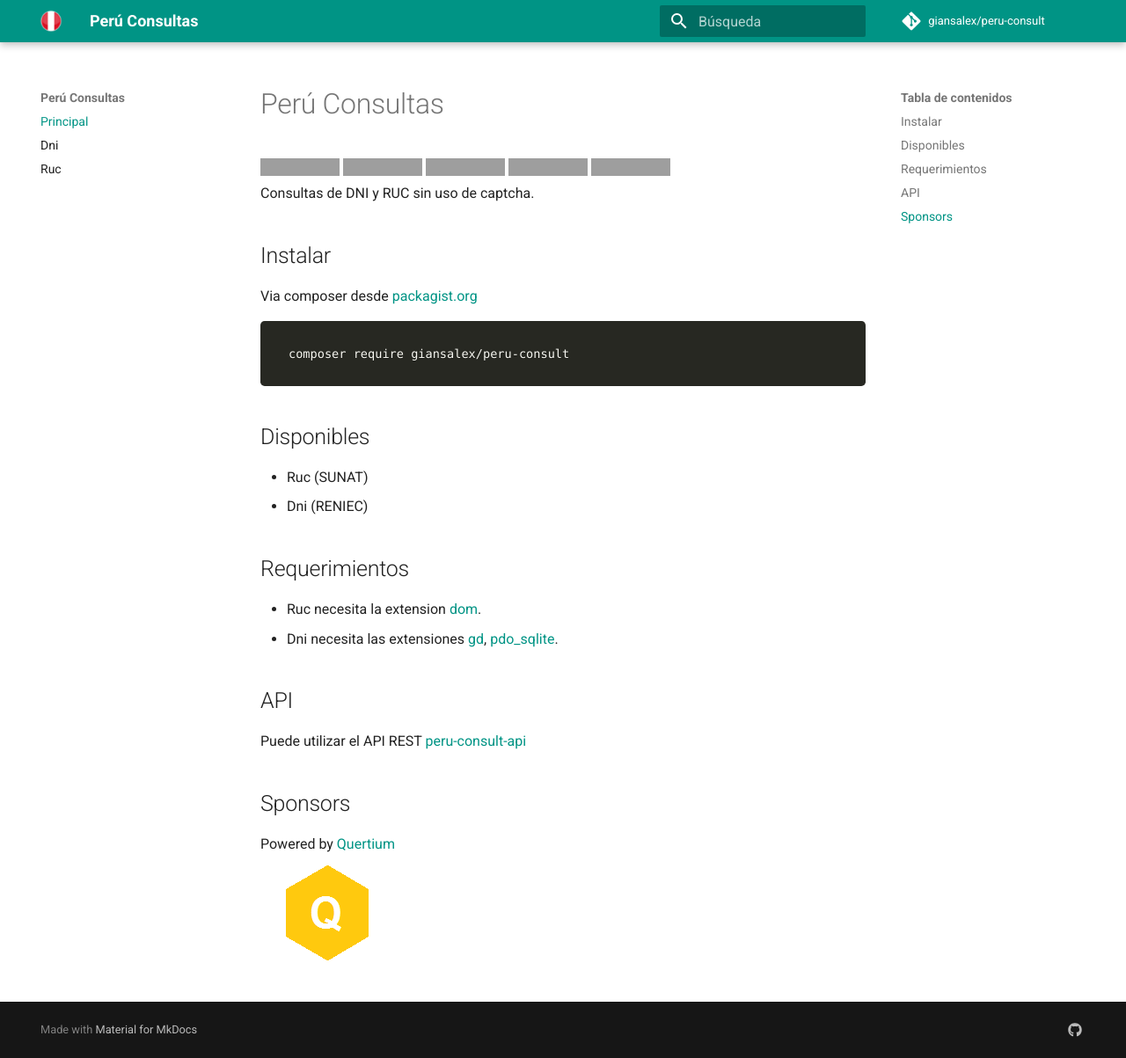
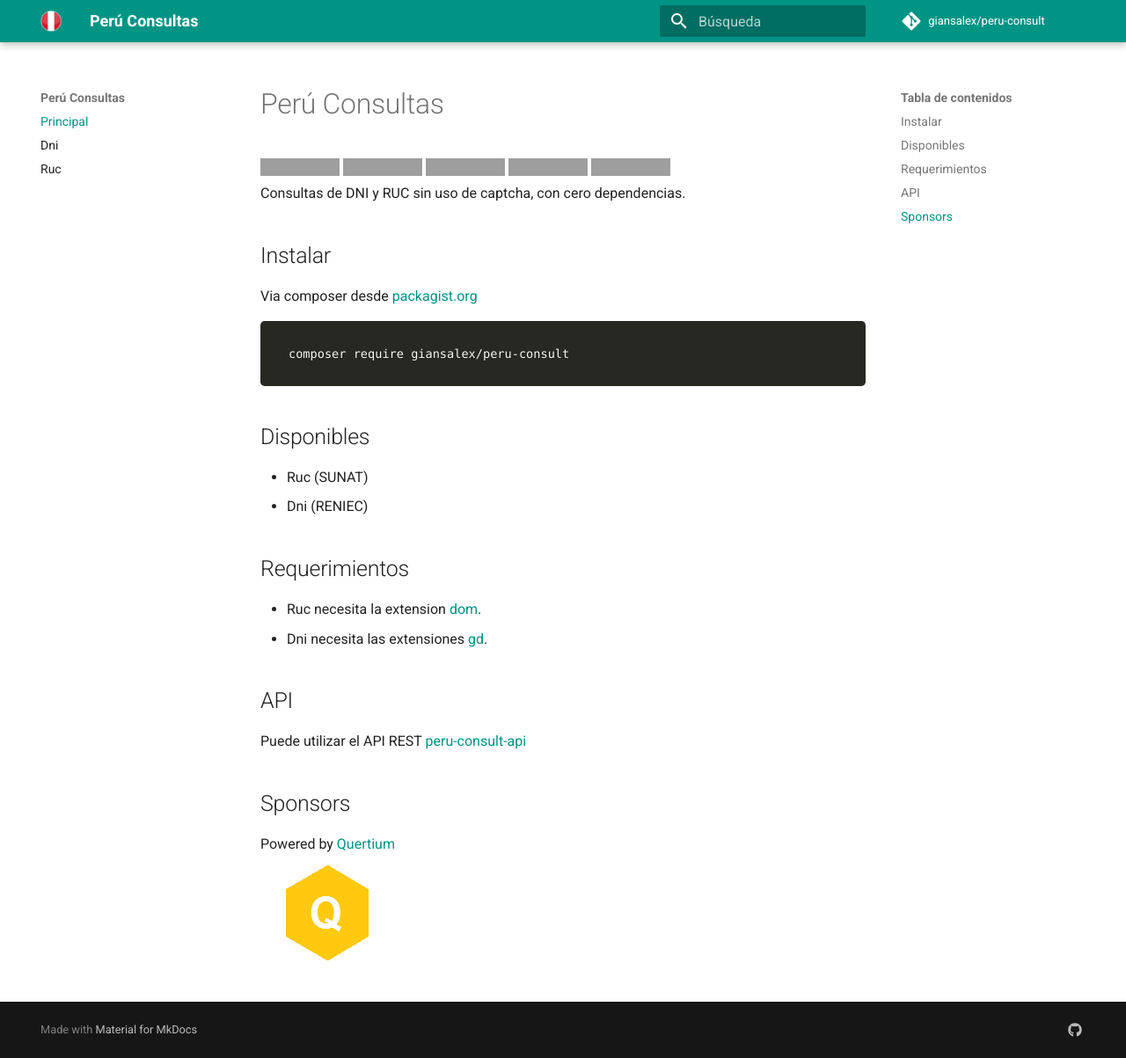
Before and after one commit to giansalex/peru-consult, an MkDocs documentation site: the page built from docs/index.md, in a window 1280 px wide and 1203 px high. Shown: the whole window at 88% size. Built offline with MkDocs 1.6.1 and Material for MkDocs 9.7.7, drawn with Linux system fonts in a browser that asks for light colours; comment, search, counter and statistics services are not loaded; old or Windows-style settings are respelled for this version of MkDocs; grey boxes are pictures that could not be loaded.

Commit message:
remove php-curl-class, update ext-req, docs

```diff
--- a/composer.json
+++ b/composer.json
@@ -12,8 +12,7 @@
     "homepage": "https://github.com/giansalex/peru-consult",
     "type": "library",
     "require": {
-		"php": ">=5.5.9",
-        "php-curl-class/php-curl-class": "^8.0"
+		"php": ">=5.5.9"
     },
     "require-dev": {
         "phpunit/phpunit": ">=4.8 < 6.0",
@@ -26,8 +25,7 @@
     },
     "suggest": {
         "ext-dom": "Needed to use class Ruc",
-        "ext-gd": "Needed to use class Dni",
-        "ext-pdo_sqlite": "Needed to use class Dni"
+        "ext-gd": "Needed to use class Dni"
     },
     "autoload-dev": {
         "psr-4": {
--- a/docs/index.md
+++ b/docs/index.md
@@ -5,7 +5,7 @@
 [![Code Coverage](https://scrutinizer-ci.com/g/giansalex/peru-consult/badges/coverage.png?b=master)](https://scrutinizer-ci.com/g/giansalex/peru-consult/?branch=master)
 [![Build Status](https://scrutinizer-ci.com/g/giansalex/peru-consult/badges/build.png?b=master)](https://scrutinizer-ci.com/g/giansalex/peru-consult/build-status/master)
 [![Packagist](https://img.shields.io/packagist/v/giansalex/peru-consult.svg?style=flat-square)](https://packagist.org/packages/giansalex/peru-consult)
-Consultas de DNI y RUC sin uso de captcha.
+Consultas de DNI y RUC sin uso de captcha, con cero dependencias.
 
 Instalar
 --------
@@ -22,7 +22,7 @@ Disponibles
 Requerimientos
 ---------------
 - Ruc necesita la extension [dom](http://php.net/manual/es/book.dom.php).
-- Dni necesita las extensiones [gd](http://php.net/manual/es/image.installation.php), [pdo_sqlite](http://php.net/manual/es/pdo.installation.php).
+- Dni necesita las extensiones [gd](http://php.net/manual/es/image.installation.php).
 
 API
 ----
```
Also changed, not shown: README.md (+1 -1 lines), docs/dni.md (+1 -1 lines).
